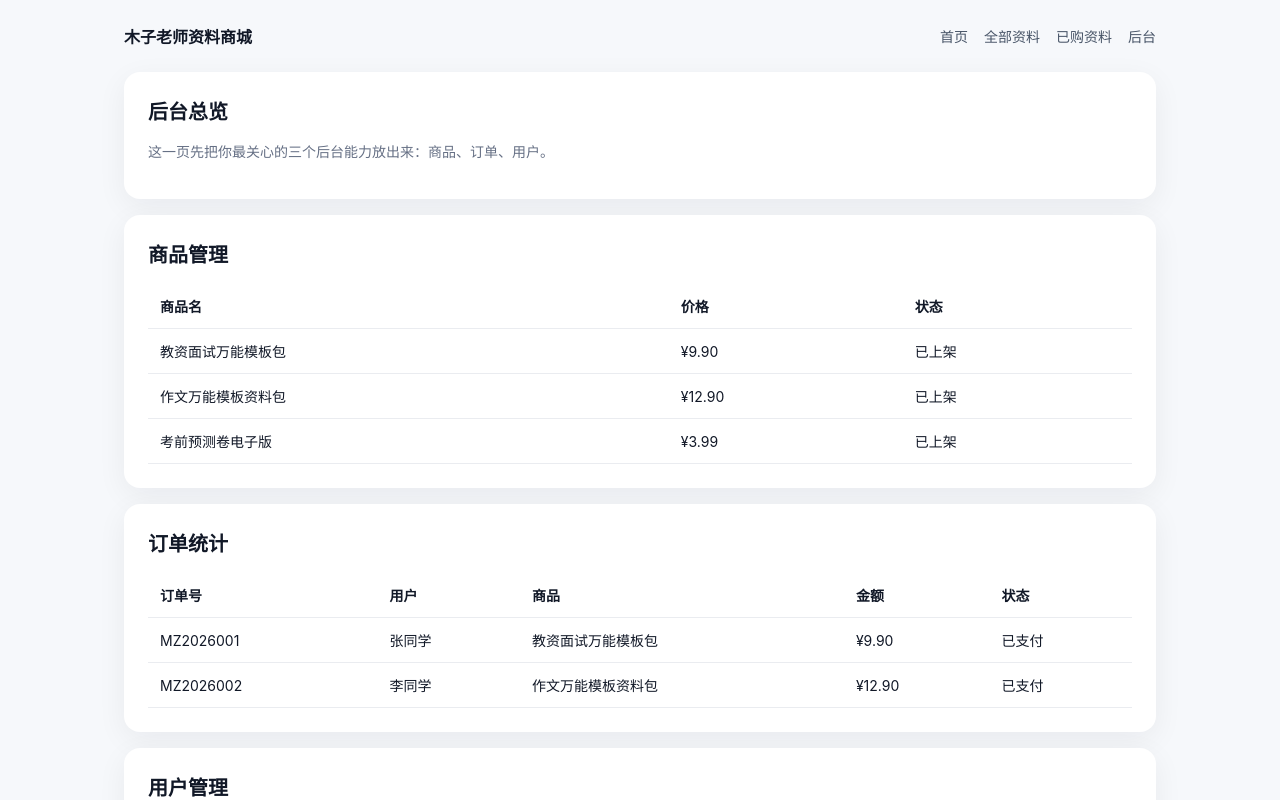
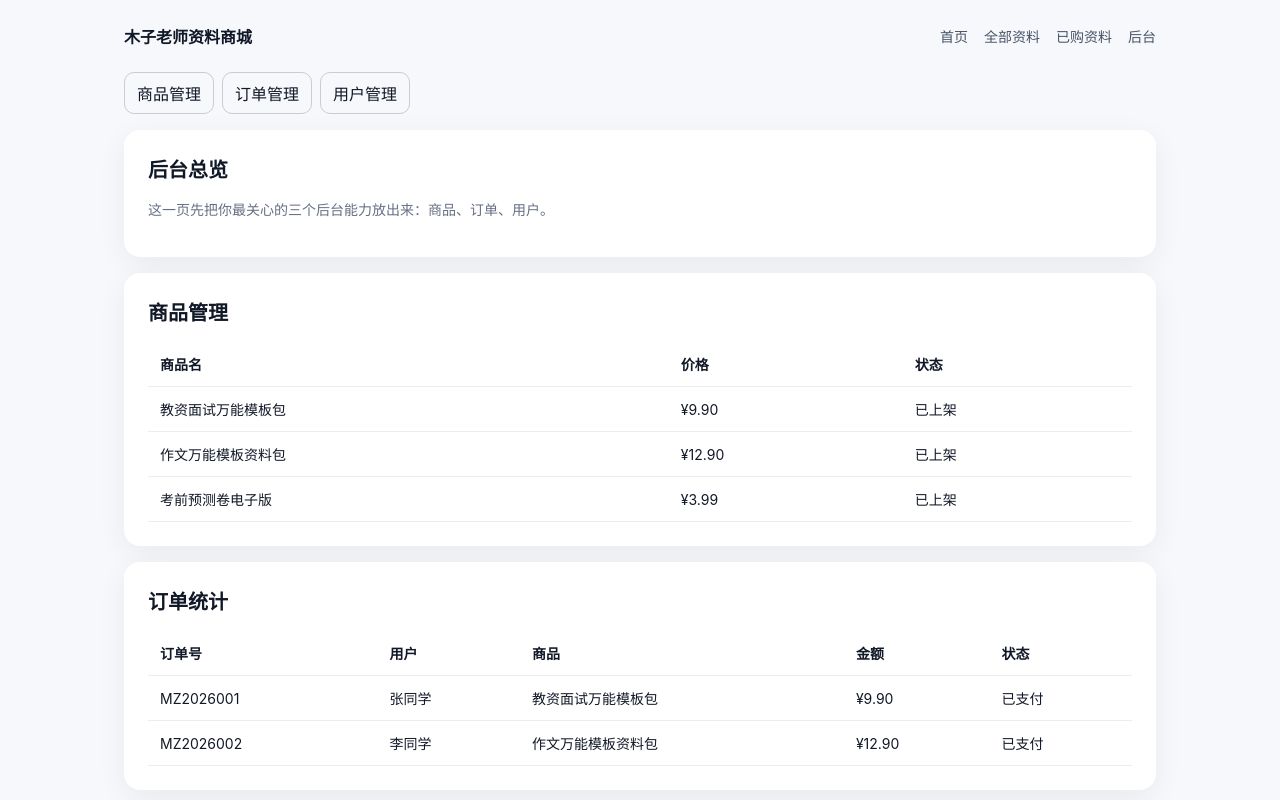
Before and after one commit to muzi2023/digital-material-store, a Next.js app: page /admin in a window 1280 px wide. Shown: the top 800 px of the page. Built offline with nearby package versions, Linux system fonts and the light colour scheme.

Commit message:
Add navigation links to admin feat: admin add navigation linkspage

```diff
--- a/app/admin/page.tsx
+++ b/app/admin/page.tsx
@@ -1,8 +1,21 @@
+import Link from 'next/link';
 import { mockOrders, mockUsers, materials } from '@/lib/mock';
 
 export default function AdminPage() {
   return (
     <main style={{ display: 'grid', gap: 16 }}>
+      <nav style={{ display: 'flex', gap: 8 }}>
+        <Link href="/admin/products" style={{ border: '1px solid #ccc', padding: '8px 12px', borderRadius: 10 }}>
+          商品管理
+        </Link>
+        <Link href="/admin/orders" style={{ border: '1px solid #ccc', padding: '8px 12px', borderRadius: 10 }}>
+          订单管理
+        </Link>
+        <Link href="/admin/users" style={{ border: '1px solid #ccc', padding: '8px 12px', borderRadius: 10 }}>
+          用户管理
+        </Link>
+      </nav>
+
       <section className="panel">
         <h1 className="section-title">后台总览</h1>
         <p className="subtle">这一页先把你最关心的三个后台能力放出来：商品、订单、用户。</p>
```
